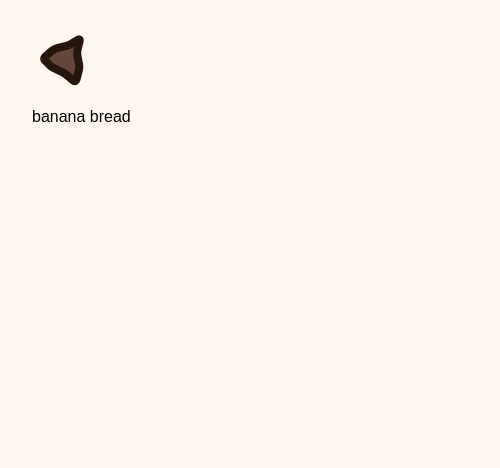
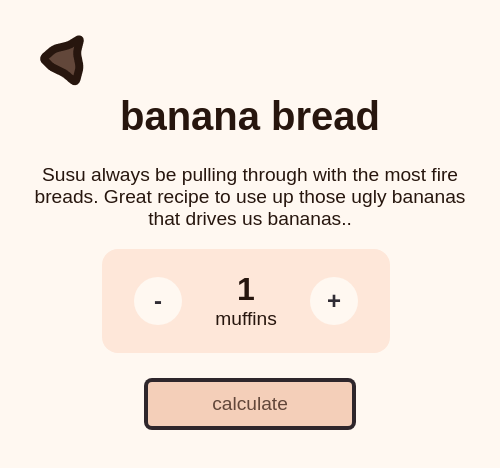
Before and after one commit to soioy/Cookie-Recipe-App, an Electron app: page src/banana-recipe.html in a window 500 px wide. Drawn offline with Linux system fonts and the light colour scheme.

Commit message:
boop beep buttons

```diff
--- a/src/banana-recipe.html
+++ b/src/banana-recipe.html
@@ -8,8 +8,42 @@
   </head>
 
   <body>
-    <button class="backbtn" value="back-button" onclick="start_button()"><img src="images/backbtn.PNG"></button>
-    <p>banana bread</p>
+    <button class="backbtn" value="back-button" onclick="start_button()">
+      <img src="images/backbtn.PNG">
+    </button>
+
+    <div class="col">
+        <div class="center">
+          <div>
+            <p class="recipeheader">banana bread</p>
+          </div>
+        </div>
+
+        <div class="center">
+          <div class="recipedesc">
+            <p>Susu always be pulling through with the most fire breads. Great recipe to use up those ugly bananas that drives us bananas..</p>
+          </div>
+        </div>
+
+        <div class="center">
+          <div class="number-input" min="1" step="1" value="1">
+            <button type="button" class="quantitybtn" onclick="decreasequanity()">
+              <span class="material-icons-outlined">-</span>
+            </button>
+            <div class="value">
+              <span class="number" id="cookie_num">1</span>
+              <span class="text">muffins</span>
+            </div>
+            <button type="button" class="quantitybtn" onclick="increasequanity()">
+              <span class="material-icons-outlined">+</span>
+            </button>
+          </div>
+        </div>
+
+        <div class="center">
+          <input type="button" class="calculatebtn"value="calculate" onclick="banana_calculate()"/>
+        </div>
+      </div>
 
   </body>
 
--- a/src/index.css
+++ b/src/index.css
@@ -42,6 +42,7 @@ body {
   color: var(--brown);
   cursor: pointer;
   font-family: Dynapuff, sans-serif;
+  transition: cubic-bezier(1, 0, 0, 1)
 }
 
 .startbutton:hover {
@@ -49,10 +50,14 @@ body {
   color: var(--lighttan);
 }
 
+.startbutton:active {
+  transform: scale(0.95);
+}
+
 .recipebtn {
   text-align: center;
   font-size: 1.5rem;
-  margin: 1.563rem 0.125rem;
+  margin: 0.125rem 0.125rem;
   border-radius: 0.5rem;
   border-color: var(--darkpurple);
   border-width: 0.25rem;
@@ -63,11 +68,16 @@ body {
   color: var(--brown);
   cursor: pointer;
   font-family: Dynapuff, sans-serif;
+  transition:cubic-bezier(1, 0, 0, 1) ;
 }
 
 .recipebtn:hover {
   background-color: var(--brown);
   color: var(--lighttan);
+}
+
+.recipebtn:active {
+  transform: scale(0.97);
 }
 
 .backbtn {
@@ -77,6 +87,11 @@ body {
   border-style: solid;
   transition: 0.2 ease-in-out;
   cursor: pointer;
+  transition: 0.1s ease-in-out;
+}
+
+.backbtn:active {
+  transform: scale(0.95);
 }
 
 .recipeheader {
@@ -84,6 +99,7 @@ body {
   font-size: 2.5rem;
   padding-bottom: 0.1rem;
   font-family: Dynapuff, sans-serif;
+  font-weight: bold;
   color: var(--darkbrown);
   margin-top: 0.125rem;
   margin-bottom: 0.125rem;
@@ -111,13 +127,23 @@ body {
   border-color: var(--darkpurple);
   border-width: 0.25rem;
   border-style: solid;
-  transition: 0.2s;
+  transition: cubic-bezier(1, 0, 0, 1);
   padding: 0.70rem 4rem;
   background-color: rgba(244, 207, 185, 1);
   color: var(--brown);
   cursor: pointer;
   font-family: Dynapuff, sans-serif;
 }
+
+.calculatebtn:hover {
+  background-color: var(--brown);
+  color: var(--lighttan);
+}
+
+.calculatebtn:active {
+  transform: scale(0.97);
+}
+
 
 .number-input {
   width: 18rem;
@@ -140,6 +166,7 @@ body {
   height: 3rem;
   font-size: 1.5rem;
   font-weight: bold;
+  color: var(--darkpurple);
   text-align: center;
   background: var(--lighttan);
   border-radius: 5rem;
@@ -150,6 +177,12 @@ body {
   justify-content: center;
   cursor: pointer;
   position: relative;
+  transition: transform 0.1s ease-in-out;
+}
+
+.quantitybtn:active {
+  transform: scale(0.95);
+  color: var(--brown);
 }
 
 .value {
@@ -176,3 +209,10 @@ body {
   font-weight: 500;
   color: var(--darkbrown);
 }
+
+.col{
+  display: flex;
+  flex-direction: column;
+  align-items: center;
+  justify-content: center;
+}
```
Also changed, not shown: src/cookie-recipe.html (+5 -2 lines), src/cookie-result.html (+3 -1 lines), src/recipebook-screen.html (+8 -4 lines).
